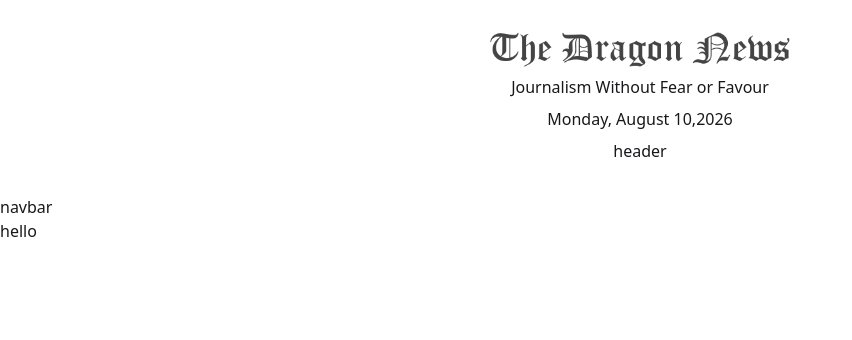
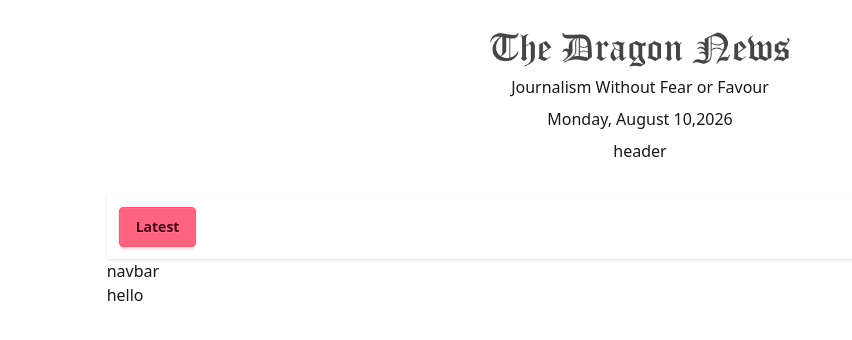
Before and after one commit to srabonti203/dragon-news-practice-project, a Next.js app: page / in a window 1280 px wide. Shown: the top 340 px of the page, without its empty margins (0-852 px from the left). Built offline with nearby package versions, Linux system fonts and the light colour scheme.

Commit message:
added breaking news scrolling

```diff
--- a/package.json
+++ b/package.json
@@ -12,7 +12,8 @@
     "date-fns": "^4.4.0",
     "next": "16.3.0",
     "react": "19.2.8",
-    "react-dom": "19.2.8"
+    "react-dom": "19.2.8",
+    "react-fast-marquee": "^1.6.5"
   },
   "devDependencies": {
     "@tailwindcss/postcss": "^4",
--- a/src/app/(main)/layout.jsx
+++ b/src/app/(main)/layout.jsx
@@ -1,11 +1,13 @@
 import Header from "@/components/Header";
 import Navbar from "@/components/Navbar";
+import BreakingNews from "@/components/shared/BreakingNews";
 import React from "react";
 
 const MainLayout = ({ children }) => {
   return (
     <div>
       <Header></Header>
+      <BreakingNews></BreakingNews>
       <Navbar></Navbar>
       {children}
     </div>
--- a/src/app/layout.js
+++ b/src/app/layout.js
@@ -14,7 +14,9 @@
 export default function RootLayout({ children }) {
   return (
     <html lang="en" data-theme="light" className="h-full antialiased">
-      <body className={`${poppins.className}min-h-full flex flex-col`}>
+      <body
+        className={`${poppins.className}min-h-full flex flex-col w-10/12 mx-auto`}
+      >
         {children}
       </body>
     </html>
--- /dev/null
+++ b/src/components/shared/BreakingNews.jsx
@@ -0,0 +1,54 @@
+"use client";
+const breakingNews = [
+  {
+    id: 1,
+    title: "Major Storm Hits Coastal Areas",
+  },
+  {
+    id: 2,
+    title: "Global Markets Rise After Positive Economic Data",
+  },
+  {
+    id: 3,
+    title: "Bangladesh Announces New Digital Economy Measures",
+  },
+  {
+    id: 4,
+    title: "National Cricket Team Secures Important Victory",
+  },
+  {
+    id: 5,
+    title: "Scientists Announce Renewable Energy Breakthrough",
+  },
+  {
+    id: 6,
+    title: "New AI Technology Promises Faster Medical Analysis",
+  },
+  {
+    id: 7,
+    title: "World Leaders Meet for Emergency Climate Summit",
+  },
+  {
+    id: 8,
+    title: "Major City Launches New Public Transportation Project",
+  },
+];
+
+const BreakingNews = () => {
+  return (
+    <div className="flex items-center gap-3 shadow-sm p-3">
+      <button className="btn btn-error">Latest</button>
+      <marquee
+        onMouseEnter={(e) => e.currentTarget.stop()}
+        onMouseLeave={(e) => e.currentTarget.start()}
+        direction="left"
+      >
+        {breakingNews.map((bnews) => (
+          <span key={bnews.id}>{bnews.title}. </span>
+        ))}
+      </marquee>
+    </div>
+  );
+};
+
+export default BreakingNews;
```
Also changed, not shown: 1 other file (tests, documents, lock files or other folders).
